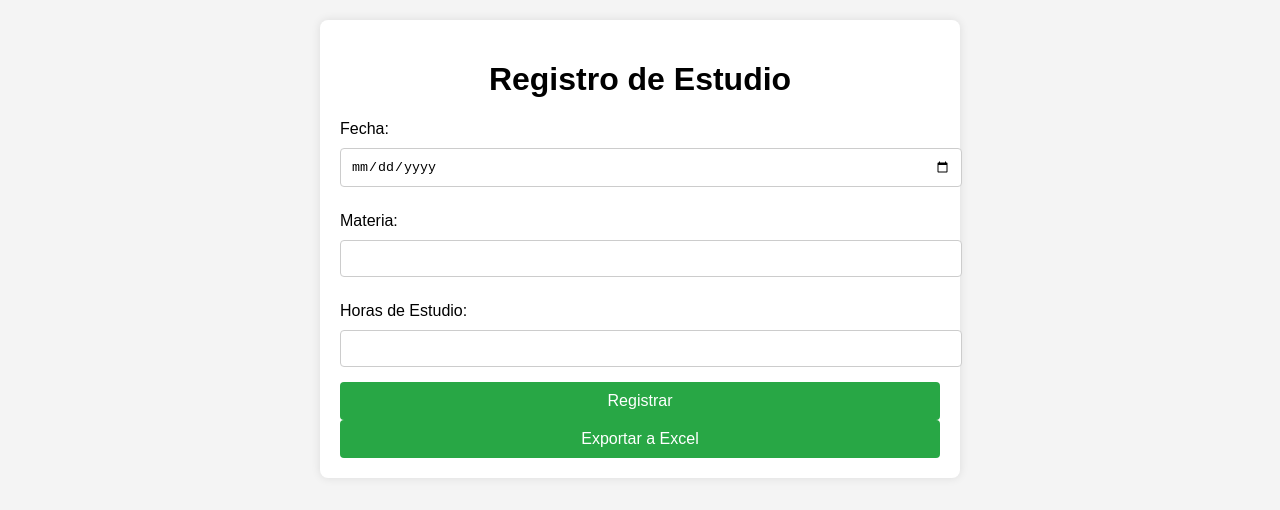
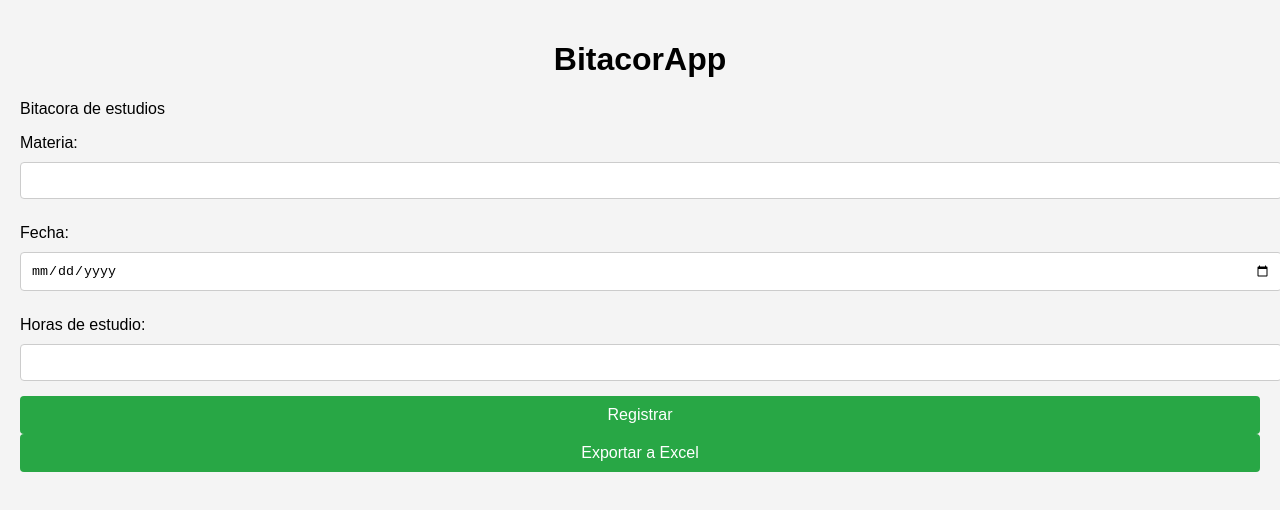
Before and after one commit to Lunvtico/BitacorApp, a plain HTML site: page BitacorApp.html in a window 1280 px wide. Drawn offline with Linux system fonts and the light colour scheme; no server answers.

Commit message:
Update BitacorApp.html

```diff
--- a/BitacorApp.html
+++ b/BitacorApp.html
@@ -4,23 +4,27 @@
     <meta charset="UTF-8">
     <meta name="viewport" content="width=device-width, initial-scale=1.0">
     <title>BitacorApp</title>
-    <link rel="stylesheet" href="styles.css"> <!-- Asegúrate de tener este archivo -->
+    <link rel="stylesheet" href="styles.css">
     <script type="module" src="script.js" defer></script>
 </head>
 <body>
-    <div class="container">
-        <h1>Registro de Estudio</h1>
+    <h1>BitacorApp</h1>
+    <p>Bitacora de estudios</p>
+
     <form id="studyForm">
+        <label for="subject">Materia:</label>
+        <input type="text" id="subject" required>
+
         <label for="date">Fecha:</label>
         <input type="date" id="date" required>
-            <label for="subject">Materia:</label>
-            <input type="text" id="subject" required>
-            <label for="hours">Horas de Estudio:</label>
-            <input type="number" id="hours" required min="0" step="0.1">
+
+        <label for="hours">Horas de estudio:</label>
+        <input type="number" id="hours" required>
+
         <button type="submit">Registrar</button>
     </form>
+
     <div id="output"></div>
     <button id="exportButton">Exportar a Excel</button>
-    </div>
 </body>
 </html>
```
Lines whose indentation alone changed are shown as unchanged.
